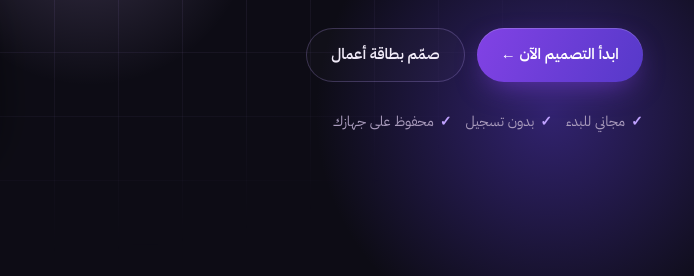
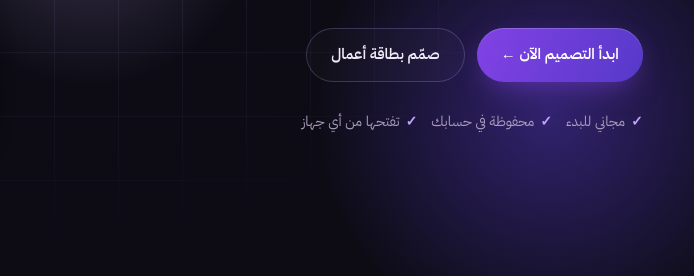
Before and after one commit to Rayanalgh/nubthah-site, a website: page public/index.html in a window 1280 px wide. Shown: the part 524-800 px from the top of the page, 586-1280 px from the left. Drawn offline with Linux system fonts and the light colour scheme; no server answers.

Commit message:
Update copy: CVs are saved in the account
Co-Authored-By: Claude Opus 5.5 <noreply@anthropic.com>
Claude-Session: https://claude.ai/code/session_016GqgGRZKu3Jg5wknnf6R1F

```diff
--- a/public/index.html
+++ b/public/index.html
@@ -969,7 +969,7 @@ body.noscroll{overflow:hidden}
         <a href="#build" class="btn btn-lime">ابدأ التصميم الآن ←</a>
         <a href="#build-card" class="btn btn-ghost">صمّم بطاقة أعمال</a>
       </div>
-      <div class="proof rv"><span>مجاني للبدء</span><span>بدون تسجيل</span><span>محفوظ على جهازك</span></div>
+      <div class="proof rv"><span>مجاني للبدء</span><span>محفوظة في حسابك</span><span>تفتحها من أي جهاز</span></div>
     </div>
     <div class="stage" id="stage">
       <div class="paper mini" id="heroPaper">
@@ -1056,7 +1056,7 @@ body.noscroll{overflow:hidden}
       <details class="qa"><summary>هل السيرة تعدّي أنظمة ATS؟</summary><p>قوالبنا مبنية ببنية نصية واضحة تقرأها أنظمة التوظيف بسهولة، والمؤشر يعطيك إرشادات عامة للتحسين. ما فيه أداة تضمن تجاوز نظام فحص معيّن، لكننا نرفع فرصك.</p></details>
       <details class="qa"><summary>أقدر ألغي الاشتراك متى ما أبي؟</summary><p>أكيد، تلغي بضغطة من حسابك، وتبقى ميزاتك فعّالة لين نهاية الفترة المدفوعة.</p></details>
       <details class="qa"><summary>وش الفرق بين المجاني والبرو؟</summary><p>المجاني يعطيك سيرة كاملة وبطاقة أعمال وصفحة عامة بباركود. البرو بـ ٢٩ ريال شهريًا يفتح لك كل القوالب بدون علامة مائية، والذكاء الاصطناعي بلا حدود، وفحص السيرة مقابل الوظيفة.</p></details>
-      <details class="qa"><summary>هل بياناتي آمنة؟</summary><p>بياناتك محفوظة على جهازك، وما نشاركها مع أي جهة. ما يشوف صفحتك العامة إلا اللي تعطيه الرابط أو الباركود.</p></details>
+      <details class="qa"><summary>هل بياناتي آمنة؟</summary><p>بياناتك محفوظة في حسابك بشكل آمن، وما نشاركها مع أي جهة. ما يشوف صفحتك العامة إلا اللي تعطيه الرابط أو الباركود.</p></details>
     </div>
   </div>
 </section>
@@ -1065,7 +1065,7 @@ body.noscroll{overflow:hidden}
   <div class="aurora"><span class="a1"></span><span class="a2"></span></div>
   <div class="wrap rv">
     <h2>وظيفتك الجاية<br>تبدأ بـ <span class="g">نُبذة</span></h2>
-    <p class="sub" style="margin:0 auto 32px">مجانًا، بدون تسجيل، ومحفوظ على جهازك.</p>
+    <p class="sub" style="margin:0 auto 32px">مجانًا، وسيرتك محفوظة في حسابك وتفتحها من أي جهاز.</p>
     <a href="#build" class="btn btn-lime" style="font-size:17px;padding:16px 32px">ابدأ التصميم الآن ←</a>
   </div>
 </section>
```
